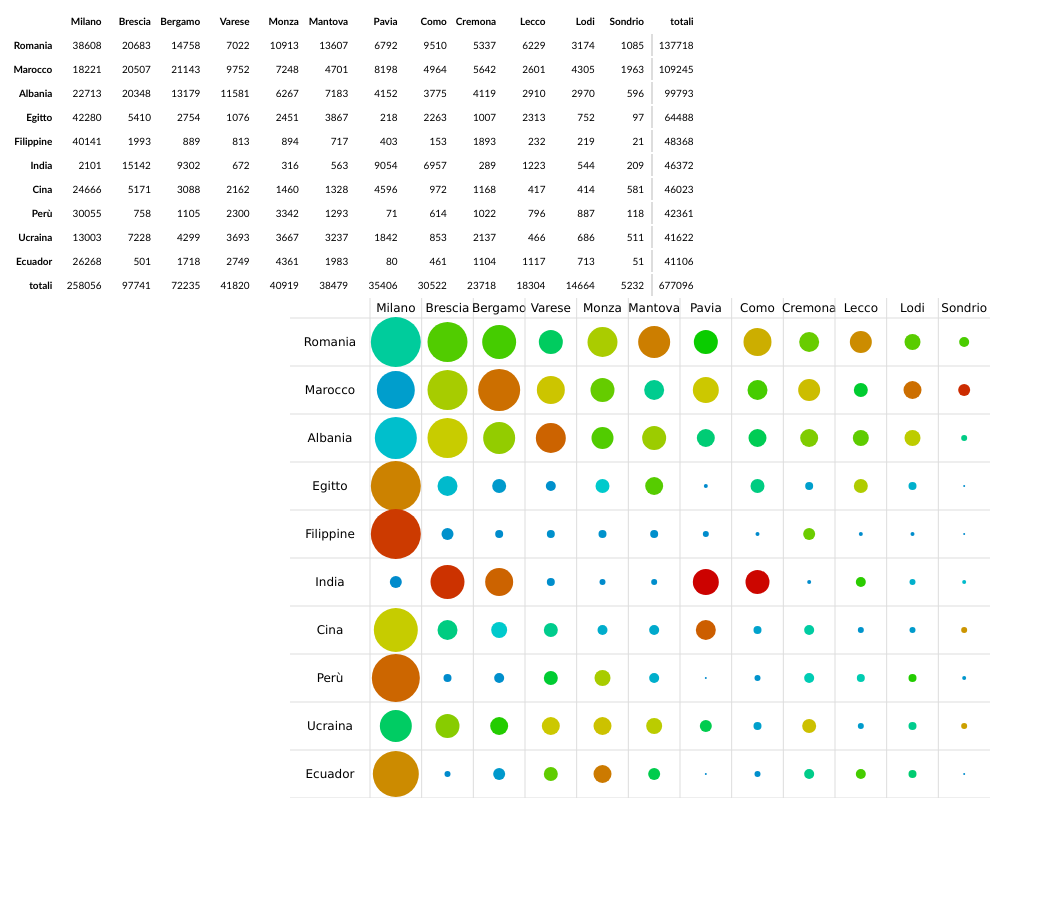
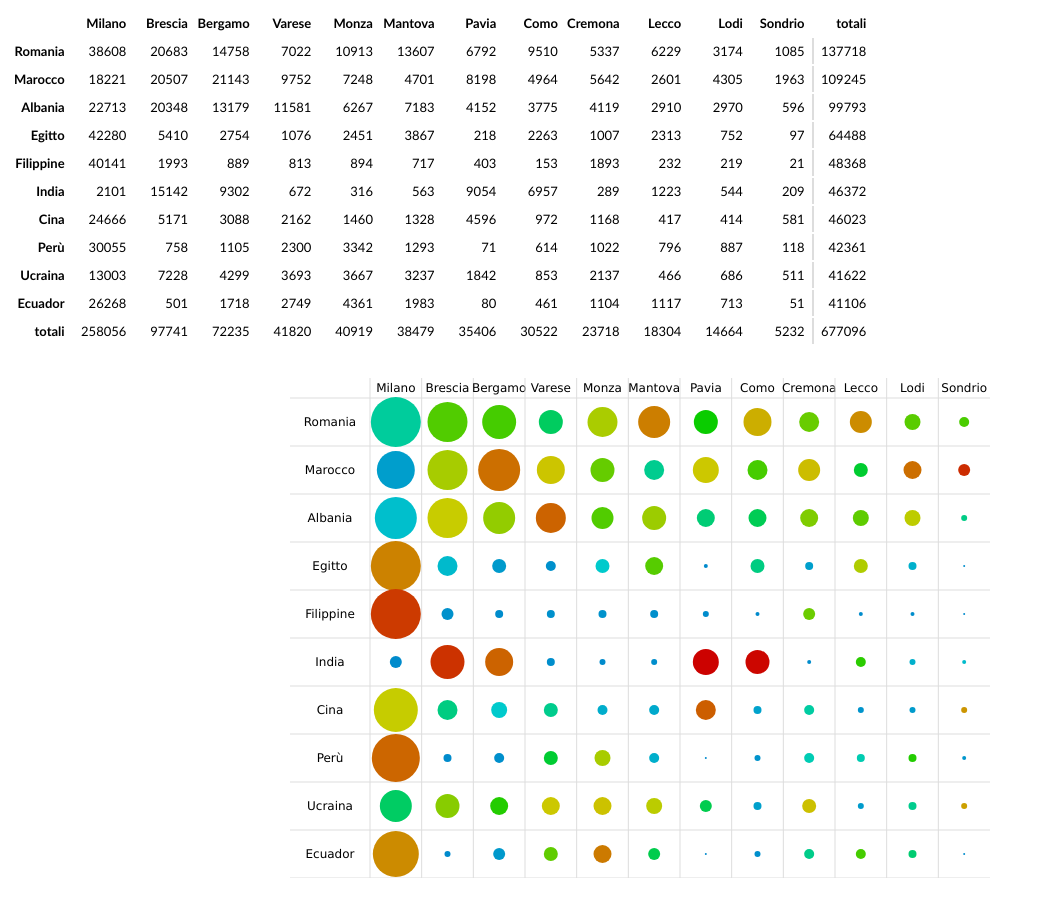
Before and after one commit to rinaldi6109/rinaldi6109.github.io.old, a plain HTML site: page two_way_table_heatmap.html in a window 1280 px wide. Shown: the whole page, without its empty margins (0-1039 px from the left). Before the commit the page ends 806 px from the top, so only its background shows below. Drawn offline with Linux system fonts and the light colour scheme.

Commit message:
Update two_way_table_heatmap.html

```diff
--- a/two_way_table_heatmap.html
+++ b/two_way_table_heatmap.html
@@ -1,5 +1,5 @@
 <link rel="stylesheet" type="text/css" media="all" href="style.css" />
-<table style="font-size:x-small;" id="for-chart">
+<table style="font-size:small;" id="for-chart">
 <thead>
 <tr>
 <th class="tot">&nbsp;</th>
@@ -197,7 +197,7 @@
 </tr>
 </tbody>
 </table>
-<div id="chart" style="width:700px;margin:auto;"><noscript><img src="www.antoniorinaldi.it/wp/wp-content/uploads/2013/heat-bubbles.png"></noscript></div>
+<div id="chart" style="width:700px;margin: 2em auto;"><noscript><img src="www.antoniorinaldi.it/wp/wp-content/uploads/2013/heat-bubbles.png"></noscript></div>
 <script src="jquery_1_11_3.js"></script>
 <script src="raphael.js" type="text/javascript" charset="utf-8"></script>
 <script src="highcharts30.js"></script>
```
